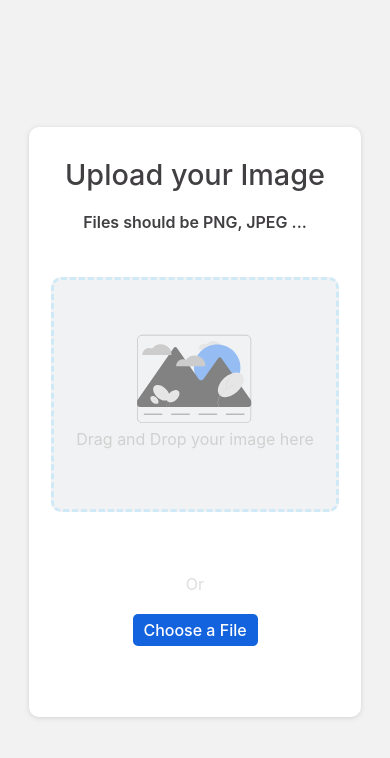
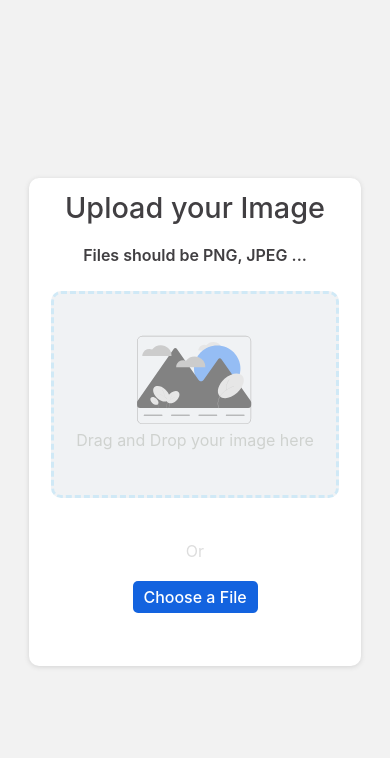
Before and after one commit to Alejo9601/image-uploader-frontend, a React (Create React App) app: page / in a window 390 px wide. Shown: the top 758 px of the page. Built offline with nearby package versions, Linux system fonts and the light colour scheme.

Commit message:
Deleted height and modified media querys

```diff
--- a/src/components/DragSelectImg.js
+++ b/src/components/DragSelectImg.js
@@ -8,14 +8,13 @@ import FileStatusContext from "../context/FileStatusContext";
 
 const SelectFileCard = styled(FlexCard)`
   width: 85%;
-  height: 70%;
 
   @media (min-width: 800px) {
     width: 55%;
   }
 
   @media (min-width: 1366px) {
-    width: 30%;
+    width: 25%;
   }
 `;
 
```
